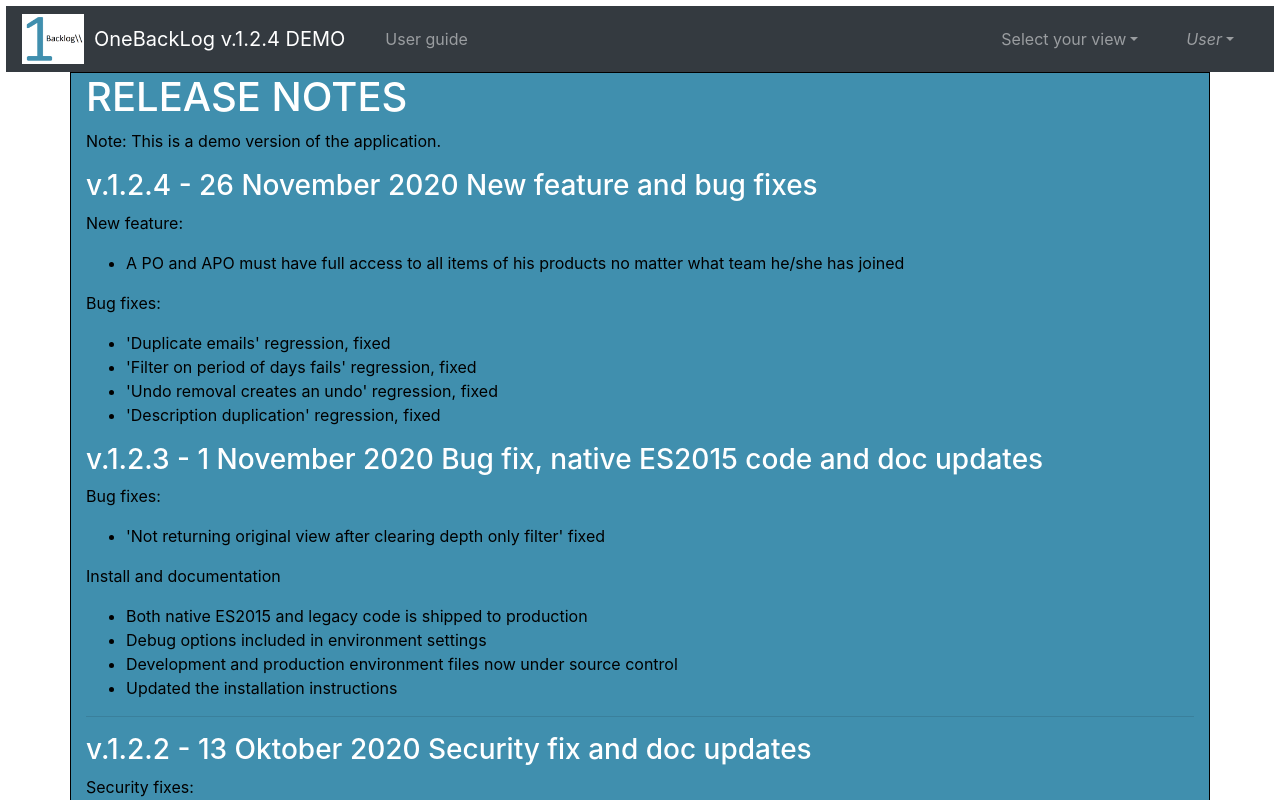
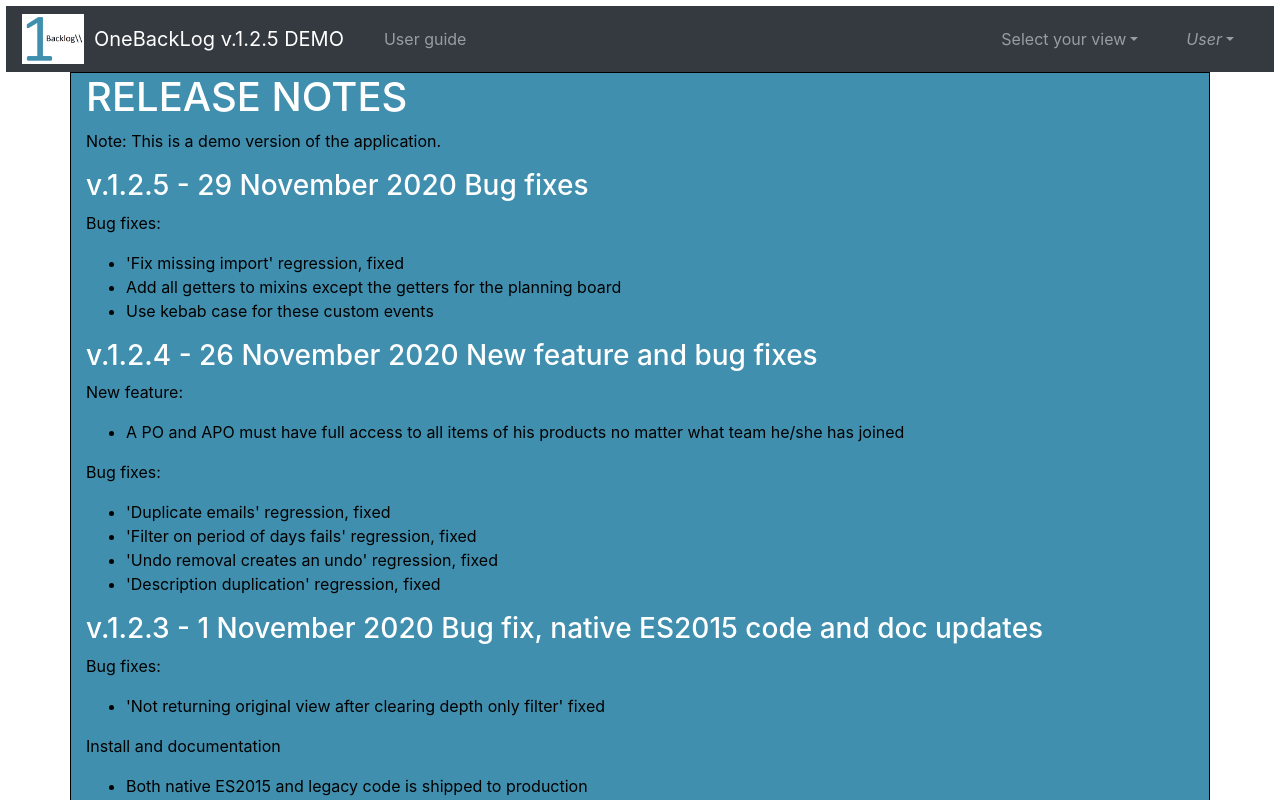
Before and after one commit to ErikVerheul/OneBacklog, a Vue app: page /rel-notes in a window 1280 px wide. Shown: the top 800 px of the page. Built offline with nearby package versions, Linux system fonts and the light colour scheme.

Commit message:
Prepare for release

```diff
--- a/package.json
+++ b/package.json
@@ -1,6 +1,6 @@
 {
   "name": "onebacklog",
-  "version": "1.2.4",
+  "version": "1.2.5",
   "private": true,
   "scripts": {
     "serve": "vue-cli-service serve",
--- a/src/components/header/header.js
+++ b/src/components/header/header.js
@@ -12,7 +12,7 @@ function created () {
 
 function data () {
   return {
-    appVersion: 'OneBackLog v.1.2.4',
+    appVersion: 'OneBackLog v.1.2.5',
     changeTeamCalendarModel: false,
     disableOkButton: false,
     oldPassword: '',
--- a/src/components/rel-notes/rel-notes.vue
+++ b/src/components/rel-notes/rel-notes.vue
@@ -6,6 +6,13 @@
         <b-col cols="12" class="left-column">
           <h1>RELEASE NOTES</h1>
           <p v-if="this.$store.state.demo">Note: This is a demo version of the application.</p>
+					<h3>v.1.2.5 - 29 November 2020 Bug fixes</h3>
+          <p>Bug fixes:</p>
+          <ul>
+						<li>'Fix missing import' regression, fixed</li>
+						<li>Add all getters to mixins except the getters for the planning board</li>
+						<li>Use kebab case for these custom events</li>
+          </ul>
 					<h3>v.1.2.4 - 26 November 2020 New feature and bug fixes</h3>
 					<p>New feature:</p>
           <ul>
```
Also changed, not shown: 1 other file (tests, documents, lock files or other folders).
